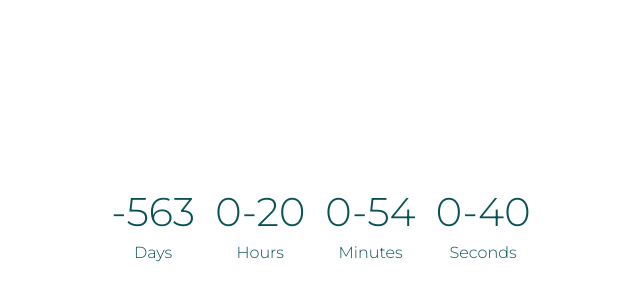
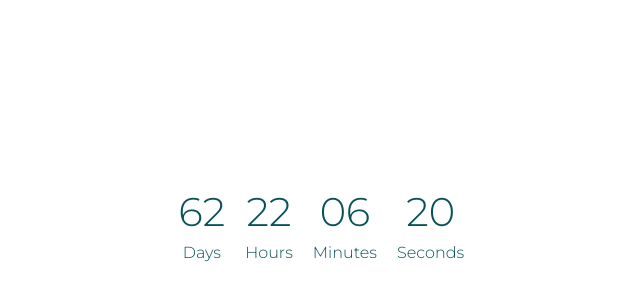
Before and after one commit to camcamejo/countdownTimer, a plain HTML site: page index.html in a window 1280 px wide. Shown: the part 374-674 px from the top of the page, without its empty margins (319-959 px from the left). Drawn offline with Linux system fonts and the light colour scheme.

Commit message:
Update index.html
Updated Date

```diff
--- a/index.html
+++ b/index.html
@@ -163,7 +163,7 @@
         const minutes = document.getElementById("minutes");
         const seconds = document.getElementById("seconds");
 
-        const targetTime = new Date('June 16 2022 18:00:00');
+        const targetTime = new Date('March 3 2024 12:00:00');
 
         function updateCountdown() {
             const currentTime = new Date();
```
